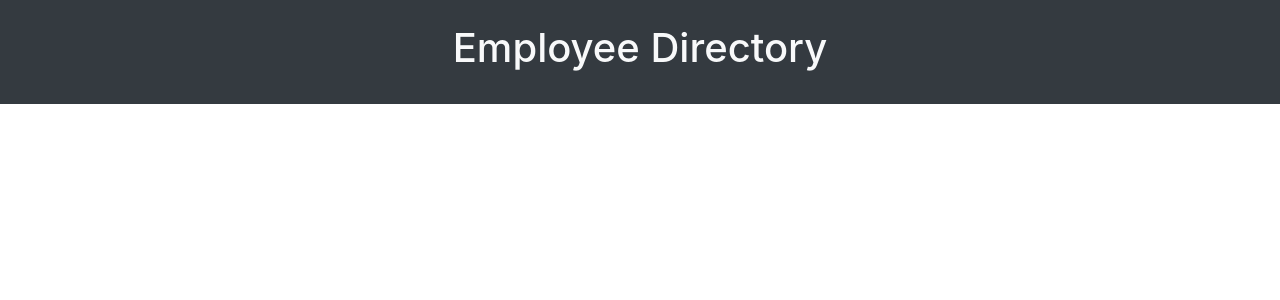
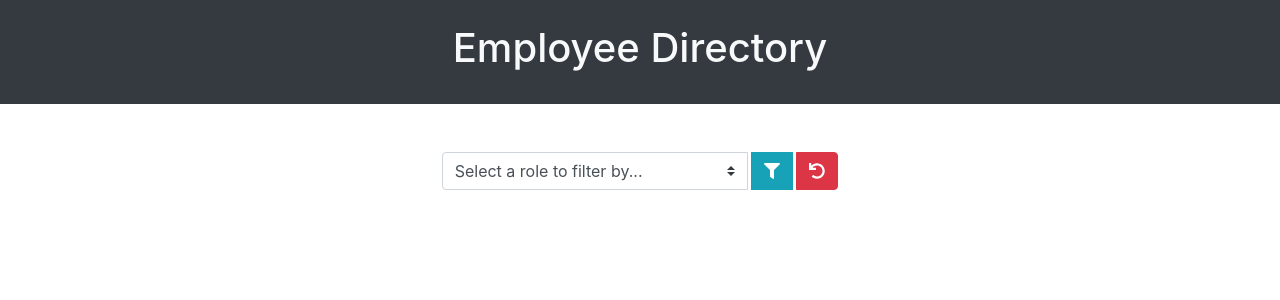
Before and after one commit to arh450/react-employee-directory, a React (Create React App) app: page / in a window 1280 px wide. Shown: the top 300 px of the page. Built offline with nearby package versions, Linux system fonts and the light colour scheme.

Commit message:
created filter bar with buttons using fa icons

```diff
--- a/package.json
+++ b/package.json
@@ -3,6 +3,9 @@
   "version": "0.1.0",
   "private": true,
   "dependencies": {
+    "@fortawesome/fontawesome-svg-core": "^1.2.30",
+    "@fortawesome/free-solid-svg-icons": "^5.14.0",
+    "@fortawesome/react-fontawesome": "^0.1.11",
     "@testing-library/jest-dom": "^4.2.4",
     "@testing-library/react": "^9.5.0",
     "@testing-library/user-event": "^7.2.1",
--- a/src/App.js
+++ b/src/App.js
@@ -2,11 +2,13 @@ import React from "react";
 import "./App.css";
 
 import Header from "./components/Header";
+import Filter from "./components/Filter";
 
 function App() {
   return (
     <div className="App">
       <Header />
+      <Filter />
     </div>
   );
 }
--- a/src/components/Filter.js
+++ b/src/components/Filter.js
@@ -0,0 +1,32 @@
+import React from "react";
+import Users from "./Users.json";
+
+import { FontAwesomeIcon } from "@fortawesome/react-fontawesome";
+import { faFilter, faUndo } from "@fortawesome/free-solid-svg-icons";
+
+export default function Filter(props) {
+  const filterIcon = <FontAwesomeIcon icon={faFilter} />;
+  const undoIcon = <FontAwesomeIcon icon={faUndo} />;
+
+  return (
+    <div className="input-group col-md-4 mt-5 mx-auto">
+      <select className="custom-select">
+        <option disabled selected>
+          Select a role to filter by...
+        </option>
+        <option value={Users[0].role}>{Users[0].role}</option>
+        <option value={Users[2].role}>{Users[2].role}</option>
+        <option value={Users[4].role}>{Users[4].role}</option>
+        <option value={Users[6].role}>{Users[6].role}</option>
+      </select>
+      <div class="input-group-append">
+        <button type="button" className="btn btn-info ml-1 mr-1">
+          {filterIcon}
+        </button>
+        <button type="button" className="btn btn-danger">
+          {undoIcon}
+        </button>
+      </div>
+    </div>
+  );
+}
--- a/src/components/Header.js
+++ b/src/components/Header.js
@@ -2,8 +2,8 @@ import React from "react";
 
 export default function Header() {
   return (
-    <nav class="navbar navbar-dark bg-dark p-4">
-      <h1 class="text-light mx-auto ">Employee Directory</h1>
+    <nav className="navbar navbar-dark bg-dark p-4">
+      <h1 className="text-light mx-auto ">Employee Directory</h1>
     </nav>
   );
 }
--- a/src/components/Users.json
+++ b/src/components/Users.json
@@ -8,7 +8,7 @@
   {
     "id": 2,
     "name": "John Doe",
-    "role": "Engineer",
+    "role": "Manager",
     "email": "johndoe@gmail.com"
   },
   {
@@ -26,19 +26,19 @@
   {
     "id": 5,
     "name": "Frasier Crane",
-    "role": "Human Resources",
+    "role": "Engineer",
     "email": "fcrane@gmail.com"
   },
   {
     "id": 6,
     "name": "Rachel Carson",
-    "role": "Analyst",
+    "role": "Engineer",
     "email": "rcarson@yahoo.com"
   },
   {
     "id": 7,
     "name": "Peter Gibbons",
-    "role": "Sales",
+    "role": "Analyst",
     "email": "pgibb@hotmail.com"
   },
   {
```
Also changed, not shown: 1 other file (tests, documents, lock files or other folders).
